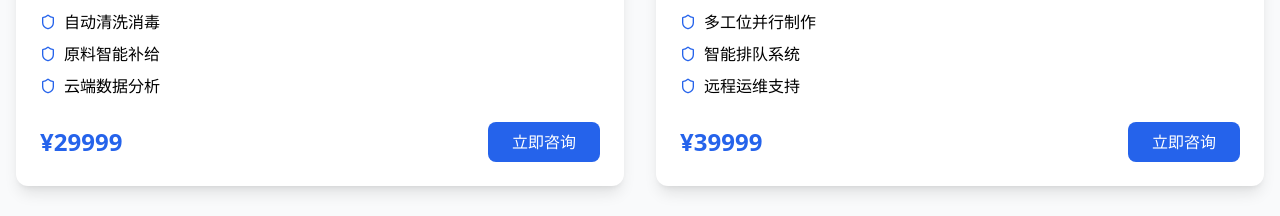
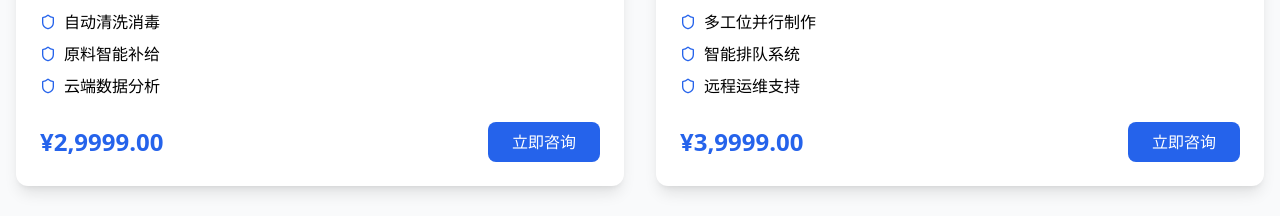
Before and after one commit to dotku/auto-beverage, a React (Vite) app: page / in a window 1280 px wide. Shown: the part 1906-2122 px from the top of the page. Built offline with nearby package versions, Linux system fonts and the light colour scheme.

Commit message:
fix chinese format

```diff
--- a/src/App.tsx
+++ b/src/App.tsx
@@ -1,4 +1,5 @@
 import { Coffee, ShoppingCart, Award, Clock, Settings, Shield, Droplets, Sparkles, Zap } from 'lucide-react';
+import { formatChineseCurrency } from './utils';
 
 type Seller = {
   helen: string;
@@ -118,7 +119,7 @@ function App() {
                     </ul>
                   </div>
                   <div className="flex items-center justify-between">
-                    <span className="text-2xl font-bold text-blue-600">¥{product.price}</span>
+                    <span className="text-2xl font-bold text-blue-600">{formatChineseCurrency(product.price)}</span>
                     <button className="bg-blue-600 text-white px-6 py-2 rounded-lg hover:bg-blue-700 transition-colors">
                       立即咨询
                     </button>
--- /dev/null
+++ b/src/utils.tsx
@@ -0,0 +1,31 @@
+export const formatter = new Intl.NumberFormat('zh-CN', {
+    style: 'currency',
+    currency: 'CNY'
+  });
+
+export function formatChineseCurrency(amount: number) {
+    const formatter = new Intl.NumberFormat('zh-CN', {
+      style: 'currency',
+      currency: 'CNY',
+      minimumFractionDigits: 2,
+      maximumFractionDigits: 2
+    });
+
+// Get the default formatted number (e.g., ¥1,234,567.89)
+let formatted = formatter.format(amount);
+
+// Remove currency symbol
+let num = formatted.replace(/¥|\s|,/g, '');
+
+// Reverse the number to easily process from right to left
+let parts = num.split('.');
+let integerPart = parts[0].split('').reverse();
+
+// Insert commas every four digits
+let grouped = integerPart.map((digit, index) => (index > 0 && index % 4 === 0 ? digit + ',' : digit));
+
+// Reverse back to correct order
+let finalIntegerPart = grouped.reverse().join('');
+
+return `¥${finalIntegerPart}.${parts[1]}`;
+  }
```
